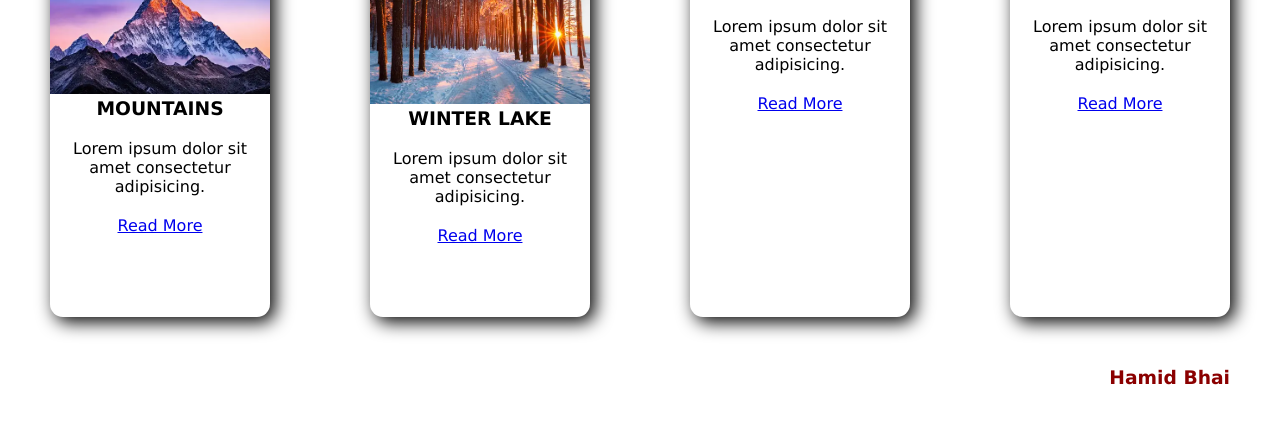
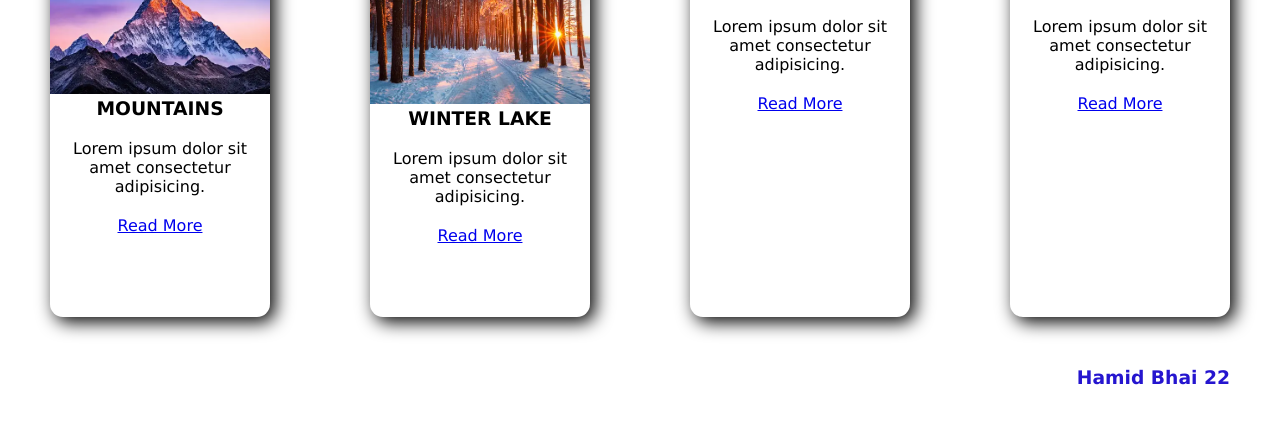
Before and after one commit to codingwithhamid/index, a plain HTML site: page index.html in a window 1280 px wide. Shown: the part 93-516 px from the top of the page. Drawn offline with Linux system fonts and the light colour scheme.

Commit message:
its fantestaic

```diff
--- a/css/style.css
+++ b/css/style.css
@@ -54,6 +54,6 @@ box-shadow: 10px 10px 30px black;
 .name{
     display: block;
     text-align:end;
-    color: darkred;
+    color: rgb(37, 21, 207);
     padding: 0 50px;
 }
--- a/index.html
+++ b/index.html
@@ -56,7 +56,7 @@
         <footer>
 
         <div class="name">
-            <h3>Hamid Bhai</h3>
+            <h3>Hamid Bhai 22</h3>
         </div>
         </footer>
 
```
